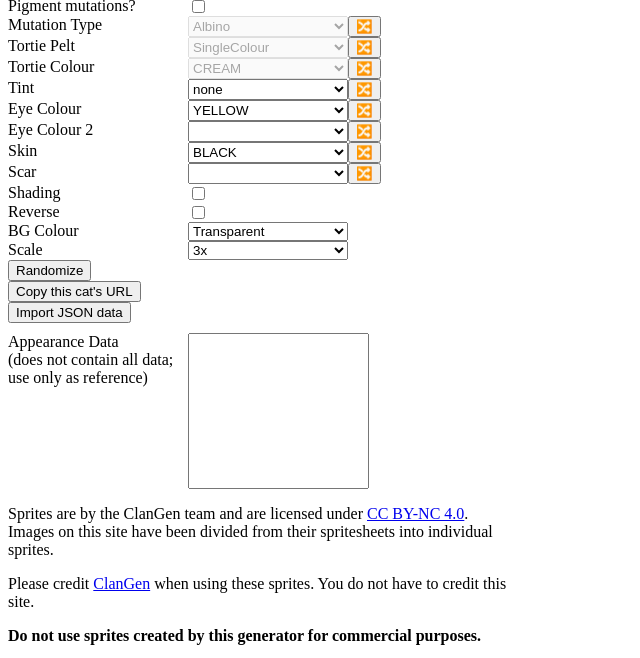
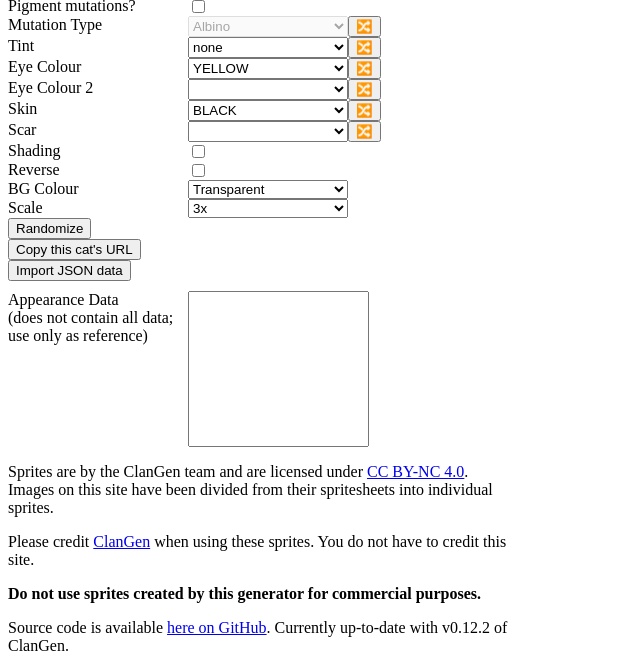
Before and after one commit to DreadfulDesires/Utahraptor-Genetics-POT, a website built with Vite: page index.html in a window 1280 px wide. Shown: the part 413-1071 px from the top of the page, without its empty margins (0-640 px from the left). Built offline with nearby package versions, Linux system fonts and the light colour scheme.

Commit message:
Remove tortie pattern and colour selection
Removed tortie pattern and colour selection elements from the form.

```diff
--- a/index.html
+++ b/index.html
@@ -102,58 +102,6 @@
           <option>Melanin Overproduction</option>
         </select>
         <button class="random-button" data-select-id="mutation-type-select">
-          🔀
-        </button>
-      </div>
-
-  <div class="form-row">
-        <label>Tortie Pelt</label>
-        <select disabled class="tortie-pattern-select">
-          <option>SingleColour</option>
-          <option>TwoColour</option>
-          <option>Tabby</option>
-          <option>Marbled</option>
-          <option>Rosette</option>
-          <option>Smoke</option>
-          <option>Ticked</option>
-          <option>Speckled</option>
-          <option>Bengal</option>
-          <option>Mackerel</option>
-          <option>Classic</option>
-          <option>Sokoke</option>
-          <option>Agouti</option>
-          <option>Singlestripe</option>
-          <option>Masked</option>
-        </select>
-        <button class="random-button" data-select-id="tortie-pattern-select">
-          🔀
-        </button>
-      </div>
-
- <div class="form-row">
-        <label>Tortie Colour</label>
-        <select disabled class="tortie-colour-select">
-          <option>CREAM</option>
-          <option>PALEGINGER</option>
-          <option>GOLDEN</option>
-          <option>GINGER</option>
-          <option>DARKGINGER</option>
-          <option>SIENNA</option>
-          <option>GREY</option>
-          <option>DARKGREY</option>
-          <option>GHOST</option>
-          <option>BLACK</option>
-          <option>WHITE</option>
-          <option>PALEGREY</option>
-          <option>SILVER</option>
-          <option>LIGHTBROWN</option>
-          <option>LILAC</option>
-          <option>BROWN</option>
-          <option>GOLDEN-BROWN</option>
-          <option>DARKBROWN</option>
-          <option>CHOCOLATE</option>
-        </select>
-        <button class="random-button" data-select-id="tortie-colour-select">
           🔀
         </button>
       </div>
```
